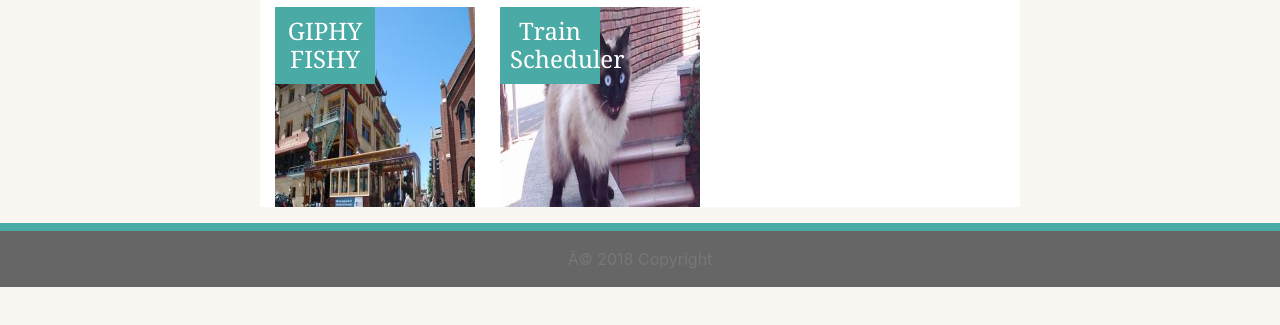
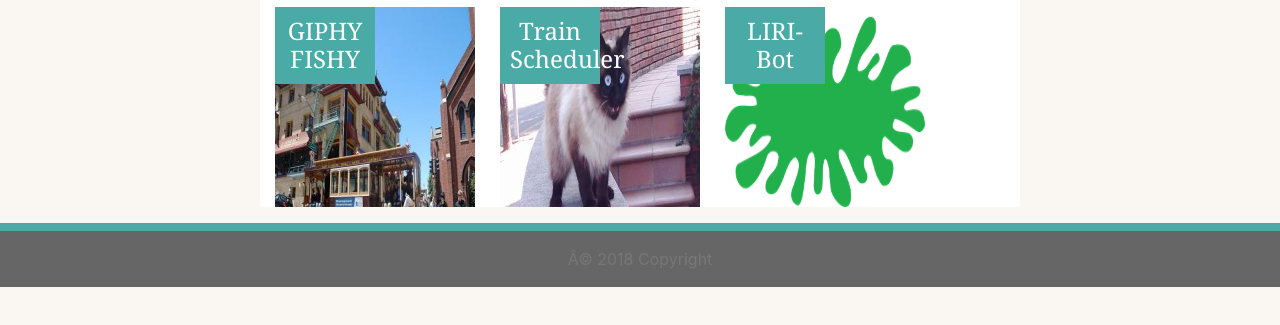
Before and after one commit to lilysimmons/Bootstrap-Portfolio, a plain HTML site: page portolio.html in a window 1280 px wide. Shown: the part 331-656 px from the top of the page. Drawn offline with nearby package versions, Linux system fonts and the light colour scheme.

Commit message:
added LIRI code

```diff
--- a/portolio.html
+++ b/portolio.html
@@ -88,6 +88,10 @@ img{
                 <a href="https://lilysimmons.github.io/Train-Scheduler/"><img src="images/veggies.jpeg"></a>
                 <h4>Train Scheduler</h4>
             </div>
+            <div class="boxes">
+              <a href="https://github.com/lilysimmons/LIRI-Bot"><img src="images/nicksplatGreen.png"></a>
+              <h4>LIRI-Bot</h4>
+          </div>
 
         <div class="col-md-2">
 
```
Also changed, not shown: images/nicksplatGreen.png (added), 1 other file.
